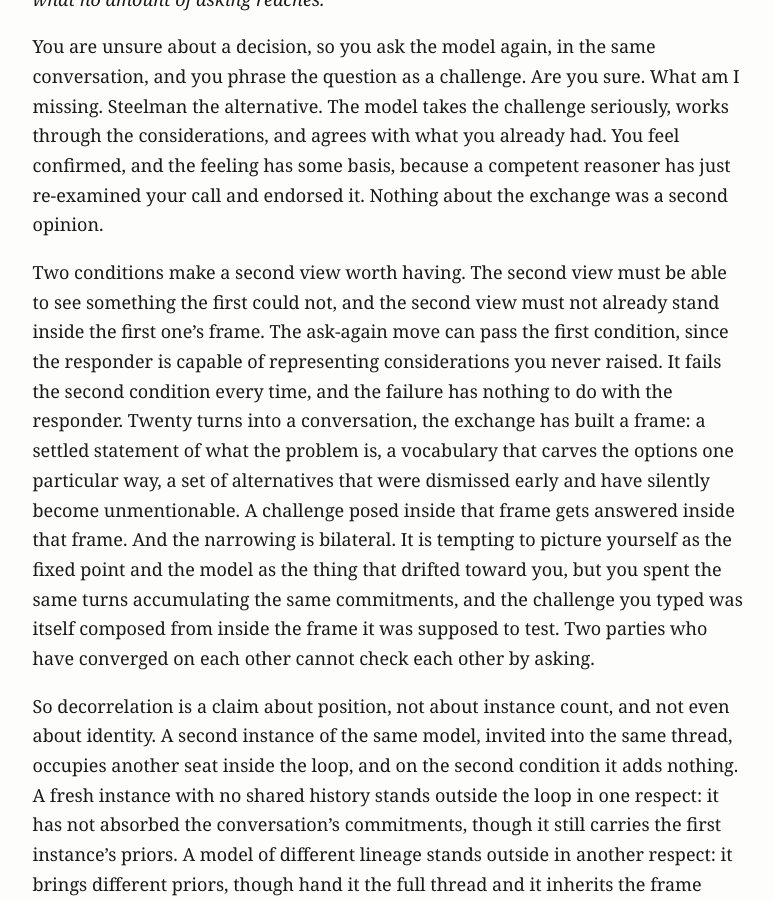
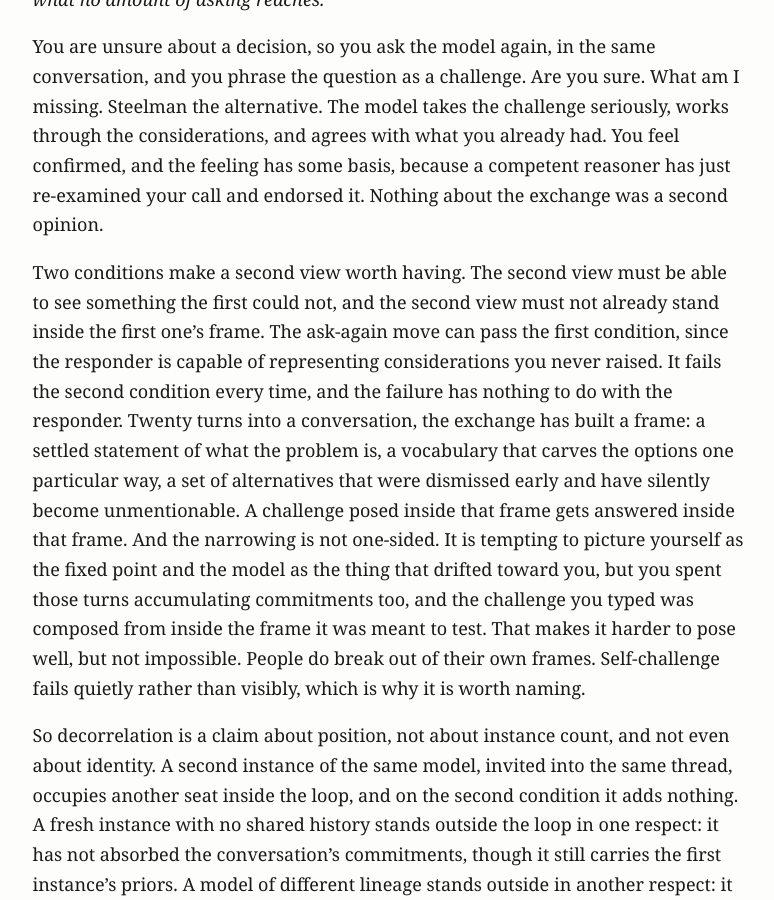
Before and after one commit to MajorLift/blog, a Jekyll site: the page built from _posts/2026-07-30-where-a-second-opinion-comes-from.md, in a window 1280 px wide and 900 px high, scrolled down 264 px. Shown: the whole window, without its empty margins (252-1026 px from the left). Built offline with Jekyll 4.4.1, drawn with Linux system fonts in a browser that asks for light colours.

Commit message:
Paper v2.11 and proposal v0.3; essay retracts a modal overclaim
DOIs 10.5281/zenodo.21722465 and 10.5281/zenodo.21722472, mirrors
refreshed in the same commit at 174,248 and 50,136 bytes, byte-exact
against the records.

The essay dropped a claim the corpus contradicts. 'Two parties who have
converged on each other cannot check each other by asking' asserts an
impossibility, and roughly a hundred frames-class interventions in the
coded record were composed by participants inside the conversation they
reframed. It now says harder to pose well, but not impossible, and says
outright that people do break out of their own frames. The passage was
also a digression: the conclusion it precedes follows from the
responder's position and never used it.

Co-Authored-By: Claude Fable 5 <noreply@anthropic.com>
Claude-Session: https://claude.ai/code/session_01Mw4tWepsNeMrRtN4bcbTv5

```diff
--- a/_posts/2026-07-30-where-a-second-opinion-comes-from.md
+++ b/_posts/2026-07-30-where-a-second-opinion-comes-from.md
@@ -8,7 +8,12 @@ date: 2026-07-30 00:00:00 +0000
 
 You are unsure about a decision, so you ask the model again, in the same conversation, and you phrase the question as a challenge. Are you sure. What am I missing. Steelman the alternative. The model takes the challenge seriously, works through the considerations, and agrees with what you already had. You feel confirmed, and the feeling has some basis, because a competent reasoner has just re-examined your call and endorsed it. Nothing about the exchange was a second opinion.
 
-Two conditions make a second view worth having. The second view must be able to see something the first could not, and the second view must not already stand inside the first one's frame. The ask-again move can pass the first condition, since the responder is capable of representing considerations you never raised. It fails the second condition every time, and the failure has nothing to do with the responder. Twenty turns into a conversation, the exchange has built a frame: a settled statement of what the problem is, a vocabulary that carves the options one particular way, a set of alternatives that were dismissed early and have silently become unmentionable. A challenge posed inside that frame gets answered inside that frame. And the narrowing is bilateral. It is tempting to picture yourself as the fixed point and the model as the thing that drifted toward you, but you spent the same turns accumulating the same commitments, and the challenge you typed was itself composed from inside the frame it was supposed to test. Two parties who have converged on each other cannot check each other by asking.
+Two conditions make a second view worth having. The second view must be able to see something the first could not, and the second view must not already stand inside the first one's frame. The ask-again move can pass the first condition, since the responder is capable of representing considerations you never raised. It fails the second condition every time, and the failure has nothing to do with the responder. Twenty turns into a conversation, the exchange has built a frame: a settled statement of what the problem is, a vocabulary that carves the options one particular way, a set of alternatives that were dismissed early and have silently become unmentionable. A challenge posed inside that frame gets answered inside that frame. And the narrowing is not one-sided. It is tempting to picture
+yourself as the fixed point and the model as the thing that drifted toward you, but you
+spent those turns accumulating commitments too, and the challenge you typed was composed
+from inside the frame it was meant to test. That makes it harder to pose well, but not
+impossible. People do break out of their own frames. Self-challenge fails quietly rather than
+visibly, which is why it is worth naming.
 
 So decorrelation is a claim about position, not about instance count, and not even about identity. A second instance of the same model, invited into the same thread, occupies another seat inside the loop, and on the second condition it adds nothing. A fresh instance with no shared history stands outside the loop in one respect: it has not absorbed the conversation's commitments, though it still carries the first instance's priors. A model of different lineage stands outside in another respect: it brings different priors, though hand it the full thread and it inherits the frame along with everything else. Position and lineage are separate axes, and the ask-again move sits at the origin of both.
 
```
Also changed, not shown: papers/grounds-frames-standing-proposal.md (+2 -2 lines), papers/grounds-frames-standing.md (+2 -2 lines), 2 other files.
